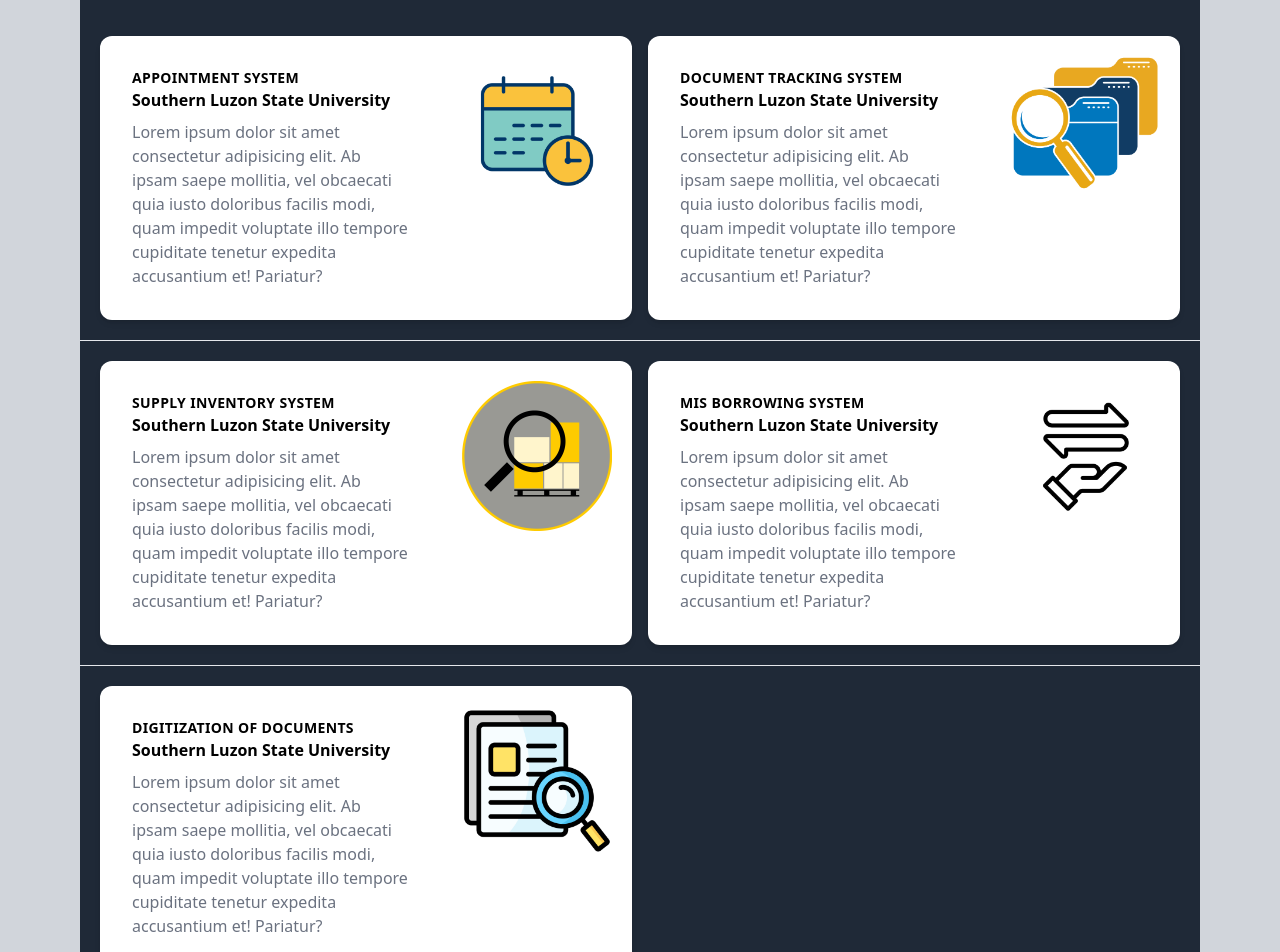
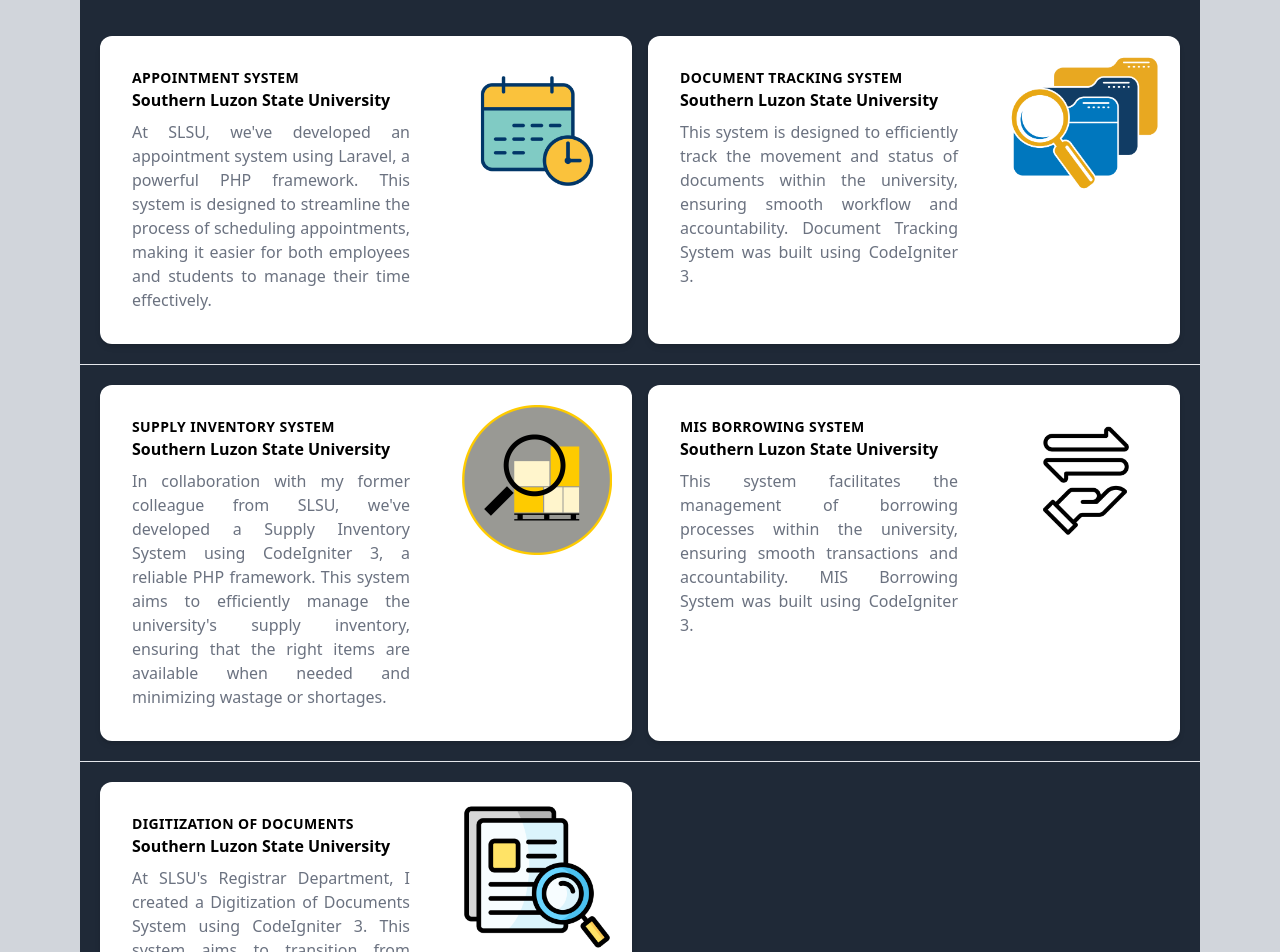
Before and after one commit to Tolitz1/webPortfolio, a React (Vite) app: page / in a window 1280 px wide. Shown: the part 800-1752 px from the top of the page. Built offline with nearby package versions, Linux system fonts and the light colour scheme.

Commit message:
icon update

```diff
--- a/index.html
+++ b/index.html
@@ -2,7 +2,7 @@
 <html lang="en">
   <head>
     <meta charset="UTF-8" />
-    <link rel="icon" type="image/svg+xml" href="/vite.svg" />
+    <!-- <link rel="icon" type="image/svg+xml" href="/vite.svg" /> -->
     <meta name="viewport" content="width=device-width, initial-scale=1.0" />
     <title>Web Portfolio</title>
   </head>
--- a/src/components/project.jsx
+++ b/src/components/project.jsx
@@ -19,8 +19,8 @@
                                     Appointment System
                                 </div>
                                 <a href="#" className="font-semibold">Southern Luzon State University</a>
-                                <p className="mt-2 text-gray-500">
-                                    Lorem ipsum dolor sit amet consectetur adipisicing elit. Ab ipsam saepe mollitia, vel obcaecati quia iusto doloribus facilis modi, quam impedit voluptate illo tempore cupiditate tenetur expedita accusantium et! Pariatur?
+                                <p className="mt-2 text-gray-500 text-justify">
+                                At SLSU, we've developed an appointment system using Laravel, a powerful PHP framework. This system is designed to streamline the process of scheduling appointments, making it easier for both employees and students to manage their time effectively.
                                 </p>
                             </div>
                             <div className="md:shrink-0 p-5">
@@ -35,8 +35,8 @@
                                     Document Tracking System
                                 </div>
                                 <a href="#" className="font-semibold">Southern Luzon State University</a>
-                                <p className="mt-2 text-gray-500">
-                                    Lorem ipsum dolor sit amet consectetur adipisicing elit. Ab ipsam saepe mollitia, vel obcaecati quia iusto doloribus facilis modi, quam impedit voluptate illo tempore cupiditate tenetur expedita accusantium et! Pariatur?
+                                <p className="mt-2 text-gray-500 text-justify">
+                                This system is designed to efficiently track the movement and status of documents within the university, ensuring smooth workflow and accountability. Document Tracking System was built using CodeIgniter 3.
                                 </p>
                             </div>
                             <div className="md:shrink-0 p-5">
@@ -54,8 +54,8 @@
                                     Supply Inventory System
                                 </div>
                                 <a href="#" className="font-semibold">Southern Luzon State University</a>
-                                <p className="mt-2 text-gray-500">
-                                    Lorem ipsum dolor sit amet consectetur adipisicing elit. Ab ipsam saepe mollitia, vel obcaecati quia iusto doloribus facilis modi, quam impedit voluptate illo tempore cupiditate tenetur expedita accusantium et! Pariatur?
+                                <p className="mt-2 text-gray-500 text-justify">
+                                In collaboration with my former colleague from SLSU, we've developed a Supply Inventory System using CodeIgniter 3, a reliable PHP framework. This system aims to efficiently manage the university's supply inventory, ensuring that the right items are available when needed and minimizing wastage or shortages.
                                 </p>
                             </div>
                             <div className="md:shrink-0 p-5">
@@ -70,8 +70,8 @@
                                    MIS Borrowing System
                                 </div>
                                 <a href="#" className="font-semibold">Southern Luzon State University</a>
-                                <p className="mt-2 text-gray-500">
-                                    Lorem ipsum dolor sit amet consectetur adipisicing elit. Ab ipsam saepe mollitia, vel obcaecati quia iusto doloribus facilis modi, quam impedit voluptate illo tempore cupiditate tenetur expedita accusantium et! Pariatur?
+                                <p className="mt-2 text-gray-500 text-justify">
+                                This system facilitates the management of borrowing processes within the university, ensuring smooth transactions and accountability. MIS Borrowing System was built using CodeIgniter 3.
                                 </p>
                             </div>
                             <div className="md:shrink-0 p-5">
@@ -89,8 +89,8 @@
                                 Digitization of Documents
                                 </div>
                                 <a href="#" className="font-semibold">Southern Luzon State University</a>
-                                <p className="mt-2 text-gray-500">
-                                    Lorem ipsum dolor sit amet consectetur adipisicing elit. Ab ipsam saepe mollitia, vel obcaecati quia iusto doloribus facilis modi, quam impedit voluptate illo tempore cupiditate tenetur expedita accusantium et! Pariatur?
+                                <p className="mt-2 text-gray-500 text-justify">
+                                At SLSU's Registrar Department, I created a Digitization of Documents System using CodeIgniter 3. This system aims to transition from traditional paper-based document management to a digital platform, facilitating efficient document storage, retrieval, and management.
                                 </p>
                             </div>
                             <div className="md:shrink-0 p-5">
```
